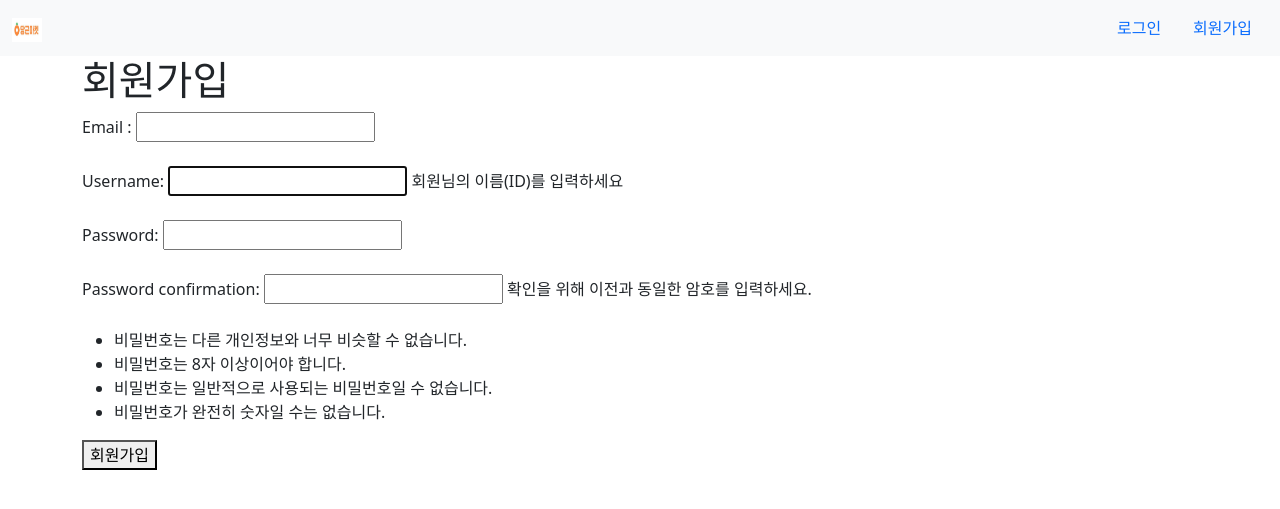
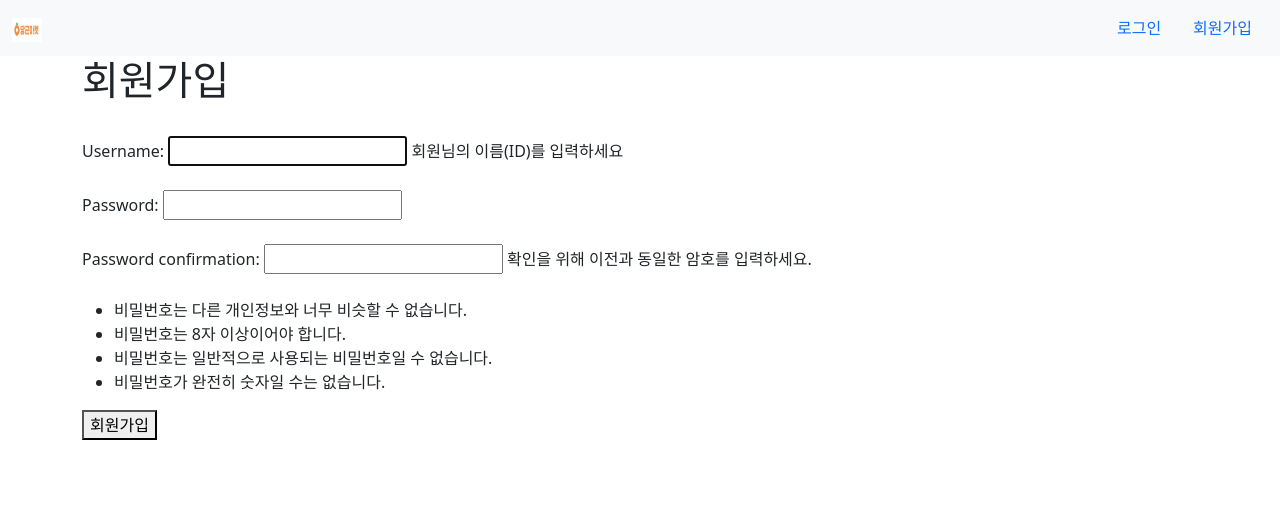
Before and after one commit to Doton2/spartamarket, a Django app: page /accounts/signup/ in a window 1280 px wide. Shown: the top 509 px of the page. Run offline with Django 4.2, Linux system fonts and the light colour scheme.

```diff
--- a/accounts/forms.py
+++ b/accounts/forms.py
@@ -7,4 +7,4 @@ from django import forms
 class CustomUserCreationForm(UserCreationForm):
     class Meta:
         model = get_user_model()
-        fields = ("username", "password1", "password2", "email")
+        fields = ("username", "password1", "password2")
--- a/accounts/templates/accounts/signup.html
+++ b/accounts/templates/accounts/signup.html
@@ -5,12 +5,9 @@
 <h1>회원가입</h1>
 
 <form action="/accounts/signup/" method="POST">
+    {% csrf_token %}
     <input type="hidden" name="csrfmiddlewaretoken"
         value="6Fv6mXIQ5ohZ31HM1vj4OatizRGYX4SWBLZFRsPI3IoVBzsaOc7OugfqRG57IG96">
-    <div>
-        <label for="id_email">Email :</label>
-        <input type="email" name="email" maxlength="254" id="id_email">
-    </div>
 <br>
     <div>
         <label for="id_username">Username:</label>
--- a/requirements.txt
+++ b/requirements.txt
@@ -10,6 +10,7 @@ jedi==0.19.1
 matplotlib-inline==0.1.6
 parso==0.8.4
 pexpect==4.9.0
+pillow==10.3.0
 prompt-toolkit==3.0.43
 ptyprocess==0.7.0
 pure-eval==0.2.2
```
